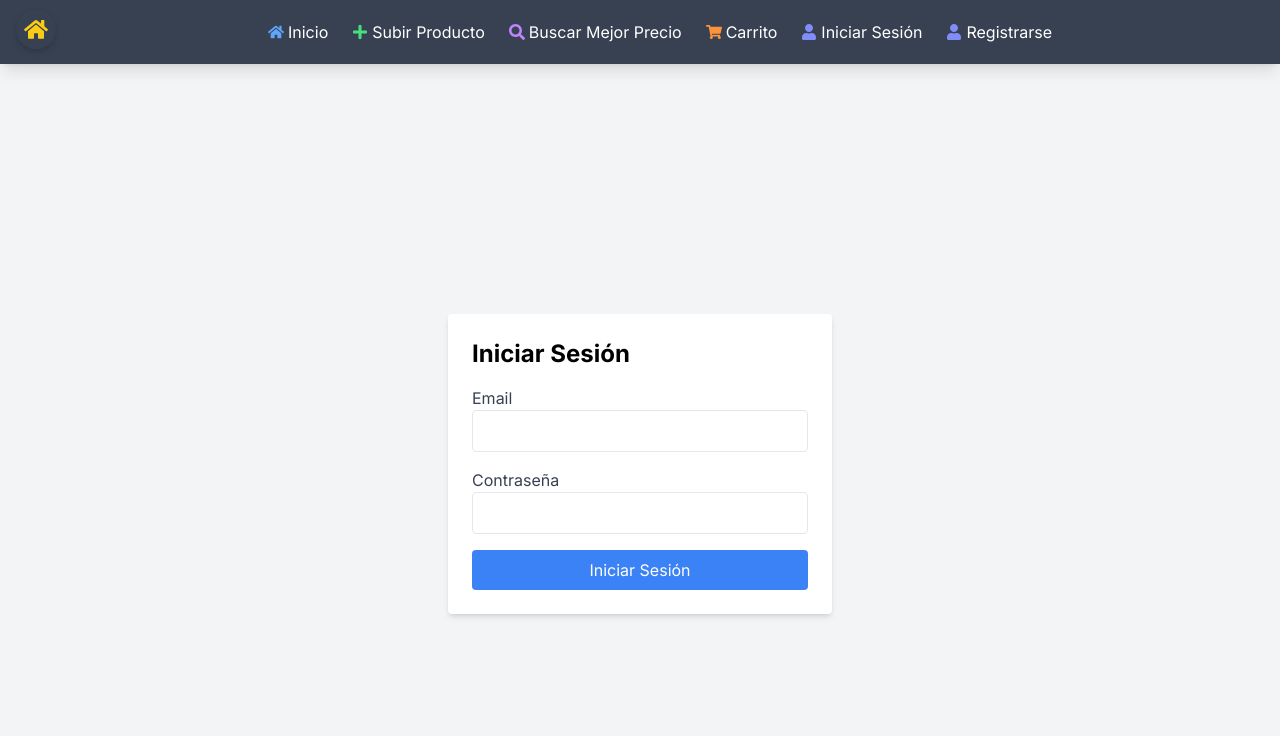
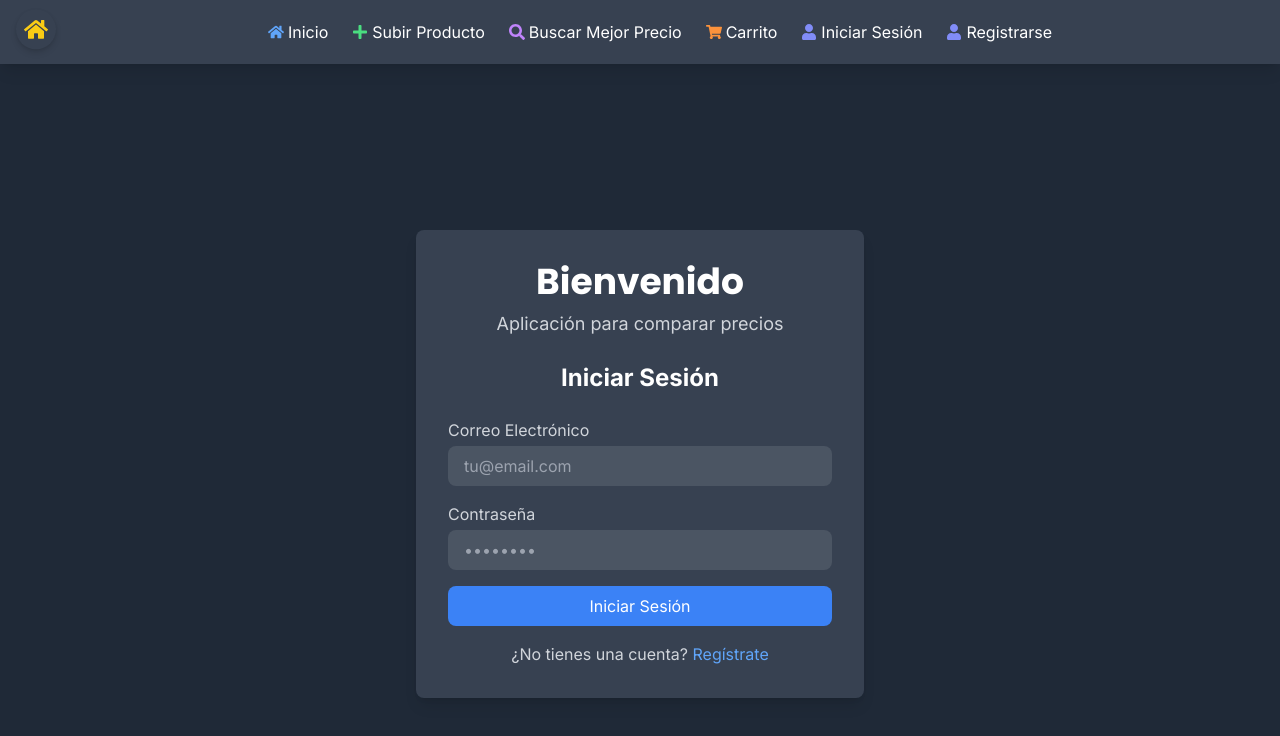
Before and after one commit to NicolasBlancoDEV/app-mejores-precios, a React (Vite) app: page /login in a window 1280 px wide. Shown: the top 736 px of the page. Built offline with nearby package versions, Linux system fonts and the light colour scheme; no server answers; the database is empty.

Commit message:
cambios en loguin y registro

```diff
--- a/src/pages/Login.jsx
+++ b/src/pages/Login.jsx
@@ -1,58 +1,101 @@
 import { useState } from 'react';
-import { useNavigate } from 'react-router-dom';
+import { motion } from 'framer-motion';
+import { Link, useNavigate } from 'react-router-dom';
+import { auth } from '../firebase';
 import { signInWithEmailAndPassword } from 'firebase/auth';
-import { auth } from '../firebase';
+import { toast } from 'react-toastify';
+
+// Variantes para animaciones
+const containerVariants = {
+  hidden: { opacity: 0, y: 50 },
+  visible: { opacity: 1, y: 0, transition: { duration: 0.5 } },
+};
+
+const buttonVariants = {
+  hover: { scale: 1.05 },
+  tap: { scale: 0.95 },
+};
 
 const Login = () => {
   const [email, setEmail] = useState('');
   const [password, setPassword] = useState('');
-    const [error, setError] = useState(null);
   const navigate = useNavigate();
 
   const handleLogin = async (e) => {
     e.preventDefault();
     try {
       await signInWithEmailAndPassword(auth, email, password);
-            navigate('/'); // Redirigir al home después de iniciar sesión
-        } catch (err) {
-            setError(err.message);
+      toast.success('Inicio de sesión exitoso');
+      navigate('/');
+    } catch (error) {
+      toast.error('Error al iniciar sesión: ' + error.message);
     }
   };
 
   return (
-        <div className="flex items-center justify-center min-h-screen bg-gray-100">
-            <div className="bg-white p-6 rounded shadow-md w-full max-w-sm">
-                <h2 className="text-2xl font-bold mb-4">Iniciar Sesión</h2>
-                {error && <p className="text-red-500 mb-4">{error}</p>}
-                <form onSubmit={handleLogin}>
-                    <div className="mb-4">
-                        <label className="block text-gray-700">Email</label>
+    <div className="min-h-screen bg-gray-800 flex items-center justify-center py-8 px-4">
+      <motion.div
+        className="bg-gray-700 p-8 rounded-lg shadow-lg w-full max-w-md"
+        variants={containerVariants}
+        initial="hidden"
+        animate="visible"
+      >
+        {/* Mensaje de Bienvenida */}
+        <div className="text-center mb-6">
+          <h1 className="text-4xl font-bold text-white mb-2">Bienvenido</h1>
+          <p className="text-gray-300 text-lg">Aplicación para comparar precios</p>
+        </div>
+
+        {/* Formulario de Login */}
+        <h2 className="text-2xl font-bold text-white text-center mb-6">Iniciar Sesión</h2>
+        <form onSubmit={handleLogin} className="space-y-4">
+          <div>
+            <label className="block text-gray-300 mb-1" htmlFor="email">
+              Correo Electrónico
+            </label>
             <input
               type="email"
+              id="email"
               value={email}
               onChange={(e) => setEmail(e.target.value)}
-                            className="w-full p-2 border rounded"
+              className="w-full px-4 py-2 bg-gray-600 text-white rounded-lg focus:outline-none focus:ring-2 focus:ring-blue-500"
+              placeholder="tu@email.com"
               required
             />
           </div>
-                    <div className="mb-4">
-                        <label className="block text-gray-700">Contraseña</label>
+          <div>
+            <label className="block text-gray-300 mb-1" htmlFor="password">
+              Contraseña
+            </label>
             <input
               type="password"
+              id="password"
               value={password}
               onChange={(e) => setPassword(e.target.value)}
-                            className="w-full p-2 border rounded"
+              className="w-full px-4 py-2 bg-gray-600 text-white rounded-lg focus:outline-none focus:ring-2 focus:ring-blue-500"
+              placeholder="••••••••"
               required
             />
           </div>
-                    <button
+          <motion.button
             type="submit"
-                        className="w-full bg-blue-500 text-white p-2 rounded hover:bg-blue-600"
+            className="w-full px-4 py-2 bg-blue-500 text-white rounded-lg"
+            variants={buttonVariants}
+            whileHover="hover"
+            whileTap="tap"
           >
             Iniciar Sesión
-                    </button>
+          </motion.button>
         </form>
-            </div>
+
+        {/* Enlace a Registro */}
+        <p className="text-gray-300 text-center mt-4">
+          ¿No tienes una cuenta?{' '}
+          <Link to="/signup" className="text-blue-400 hover:underline">
+            Regístrate
+          </Link>
+        </p>
+      </motion.div>
     </div>
   );
 };
--- a/src/pages/Signup.jsx
+++ b/src/pages/Signup.jsx
@@ -1,58 +1,114 @@
 import { useState } from 'react';
-import { useNavigate } from 'react-router-dom';
+import { motion } from 'framer-motion';
+import { Link, useNavigate } from 'react-router-dom';
+import { auth } from '../firebase';
 import { createUserWithEmailAndPassword } from 'firebase/auth';
-import { auth } from '../firebase';
+import { toast } from 'react-toastify';
+import { doc, setDoc } from 'firebase/firestore';
+import { db } from '../firebase';
+
+// Variantes para animaciones
+const containerVariants = {
+  hidden: { opacity: 0, y: 50 },
+  visible: { opacity: 1, y: 0, transition: { duration: 0.5 } },
+};
+
+const buttonVariants = {
+  hover: { scale: 1.05 },
+  tap: { scale: 0.95 },
+};
 
 const Signup = () => {
   const [email, setEmail] = useState('');
   const [password, setPassword] = useState('');
-    const [error, setError] = useState(null);
   const navigate = useNavigate();
 
   const handleSignup = async (e) => {
     e.preventDefault();
     try {
-            await createUserWithEmailAndPassword(auth, email, password);
-            navigate('/'); // Redirigir al home después de registrarse
-        } catch (err) {
-            setError(err.message);
+      const userCredential = await createUserWithEmailAndPassword(auth, email, password);
+      const user = userCredential.user;
+
+      // Crear un documento para el usuario en Firestore
+      await setDoc(doc(db, 'users', user.uid), {
+        uid: user.uid,
+        email: user.email,
+        cart: [],
+        purchases: [],
+        stats: { totalSpent: 0, totalPurchases: 0, favoriteCategory: '' },
+      });
+
+      toast.success('Registro exitoso');
+      navigate('/');
+    } catch (error) {
+      toast.error('Error al registrarse: ' + error.message);
     }
   };
 
   return (
-        <div className="flex items-center justify-center min-h-screen bg-gray-100">
-            <div className="bg-white p-6 rounded shadow-md w-full max-w-sm">
-                <h2 className="text-2xl font-bold mb-4">Registrarse</h2>
-                {error && <p className="text-red-500 mb-4">{error}</p>}
-                <form onSubmit={handleSignup}>
-                    <div className="mb-4">
-                        <label className="block text-gray-700">Email</label>
+    <div className="min-h-screen bg-gray-800 flex items-center justify-center py-8 px-4">
+      <motion.div
+        className="bg-gray-700 p-8 rounded-lg shadow-lg w-full max-w-md"
+        variants={containerVariants}
+        initial="hidden"
+        animate="visible"
+      >
+        {/* Mensaje de Bienvenida */}
+        <div className="text-center mb-6">
+          <h1 className="text-4xl font-bold text-white mb-2">Bienvenido</h1>
+          <p className="text-gray-300 text-lg">Aplicación para comparar precios</p>
+        </div>
+
+        {/* Formulario de Registro */}
+        <h2 className="text-2xl font-bold text-white text-center mb-6">Registrarse</h2>
+        <form onSubmit={handleSignup} className="space-y-4">
+          <div>
+            <label className="block text-gray-300 mb-1" htmlFor="email">
+              Correo Electrónico
+            </label>
             <input
               type="email"
+              id="email"
               value={email}
               onChange={(e) => setEmail(e.target.value)}
-                            className="w-full p-2 border rounded"
+              className="w-full px-4 py-2 bg-gray-600 text-white rounded-lg focus:outline-none focus:ring-2 focus:ring-blue-500"
+              placeholder="tu@email.com"
               required
             />
           </div>
-                    <div className="mb-4">
-                        <label className="block text-gray-700">Contraseña</label>
+          <div>
+            <label className="block text-gray-300 mb-1" htmlFor="password">
+              Contraseña
+            </label>
             <input
               type="password"
+              id="password"
               value={password}
               onChange={(e) => setPassword(e.target.value)}
-                            className="w-full p-2 border rounded"
+              className="w-full px-4 py-2 bg-gray-600 text-white rounded-lg focus:outline-none focus:ring-2 focus:ring-blue-500"
+              placeholder="••••••••"
               required
             />
           </div>
-                    <button
+          <motion.button
             type="submit"
-                        className="w-full bg-blue-500 text-white p-2 rounded hover:bg-blue-600"
+            className="w-full px-4 py-2 bg-blue-500 text-white rounded-lg"
+            variants={buttonVariants}
+            whileHover="hover"
+            whileTap="tap"
           >
             Registrarse
-                    </button>
+          </motion.button>
         </form>
-            </div>
+
+        {/* Enlace a Login */}
+        <p className="text-gray-300 text-center mt-4">
+          ¿Ya tienes una cuenta?{' '}
+          <Link to="/login" className="text-blue-400 hover:underline">
+            Inicia Sesión
+          </Link>
+        </p>
+      </motion.div>
     </div>
   );
 };
```
Lines whose indentation alone changed are shown as unchanged.
